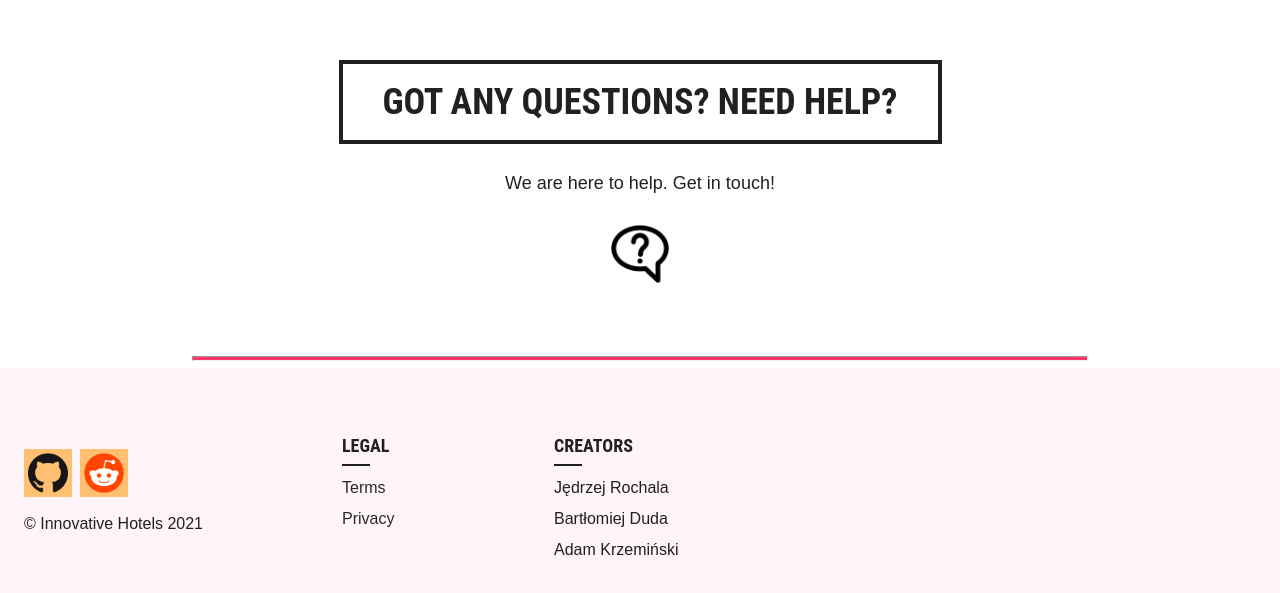
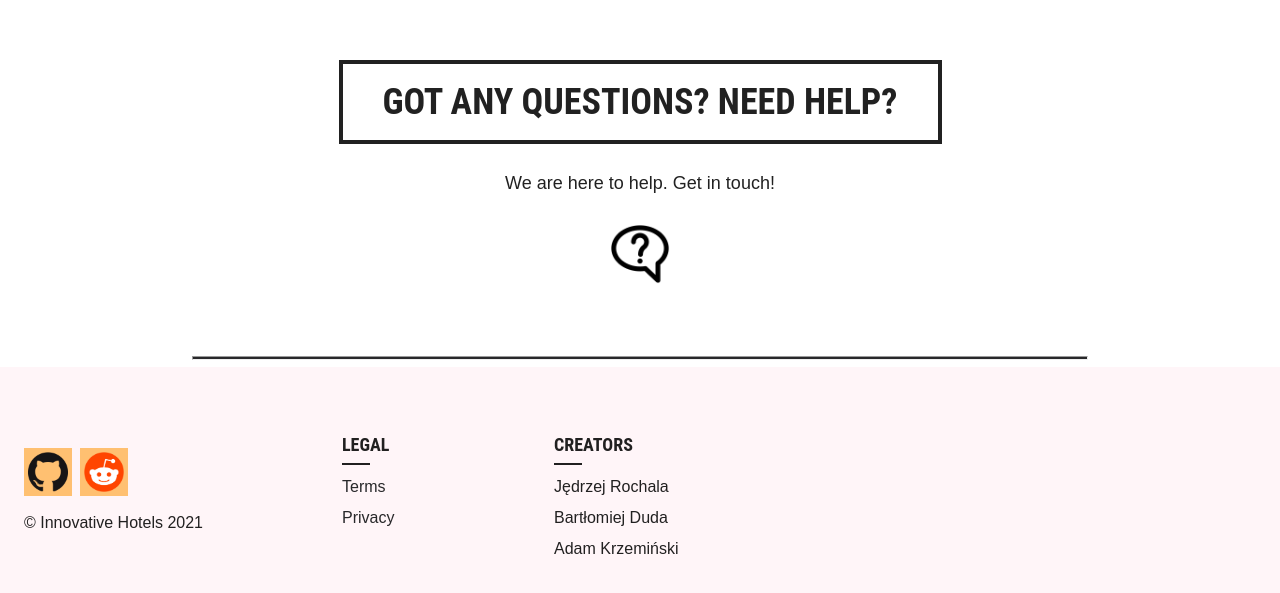
Before and after one commit to rochala/hotel-reservation, a React (Create React App) app in the folder frontend/: page / in a window 1280 px wide. Shown: the part 2127-2720 px from the top of the page. Built offline with nearby package versions, Linux system fonts and the light colour scheme.

Commit message:
Change color

```diff
--- a/frontend/src/views/AppFooter.js
+++ b/frontend/src/views/AppFooter.js
@@ -50,9 +50,9 @@ const useStyles = makeStyles((theme) => ({
   },
   hr: {
     width: '70%',
-    height: '5px',
-    color: theme.palette.secondary.light,
-    backgroundColor: theme.palette.secondary.main
+    height: '4px',
+    color: theme.palette.primary.main,
+    backgroundColor: theme.palette.primary.main
   },
   list: {
     margin: 0,
```
